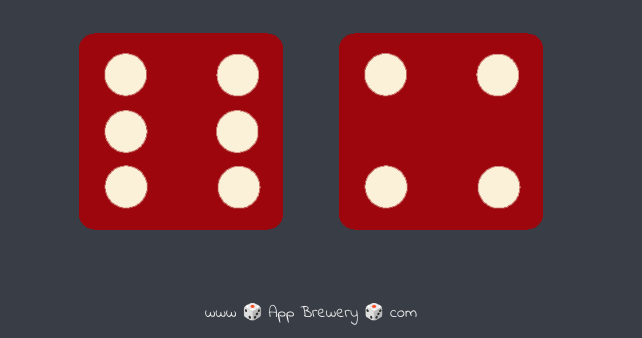
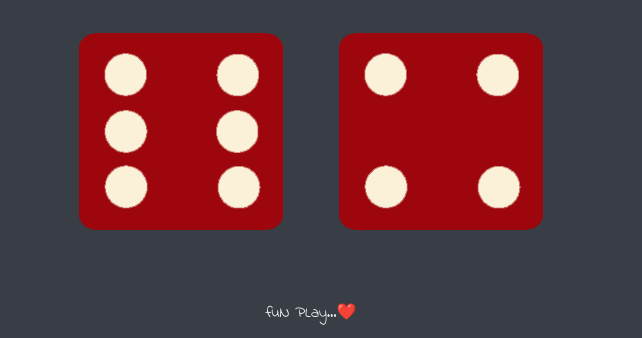
Before and after one commit to jegathish/dice, a plain HTML site: page index.html in a window 1280 px wide. Shown: the part 462-800 px from the top of the page, without its empty margins (329-971 px from the left). Drawn offline with Linux system fonts and the light colour scheme.

Commit message:
Update index.html

```diff
--- a/index.html
+++ b/index.html
@@ -28,6 +28,6 @@
   </body>
 
   <footer>
-    www 🎲 App Brewery 🎲 com
+     fuN PLay...❤️
   </footer>
 </html>
```
